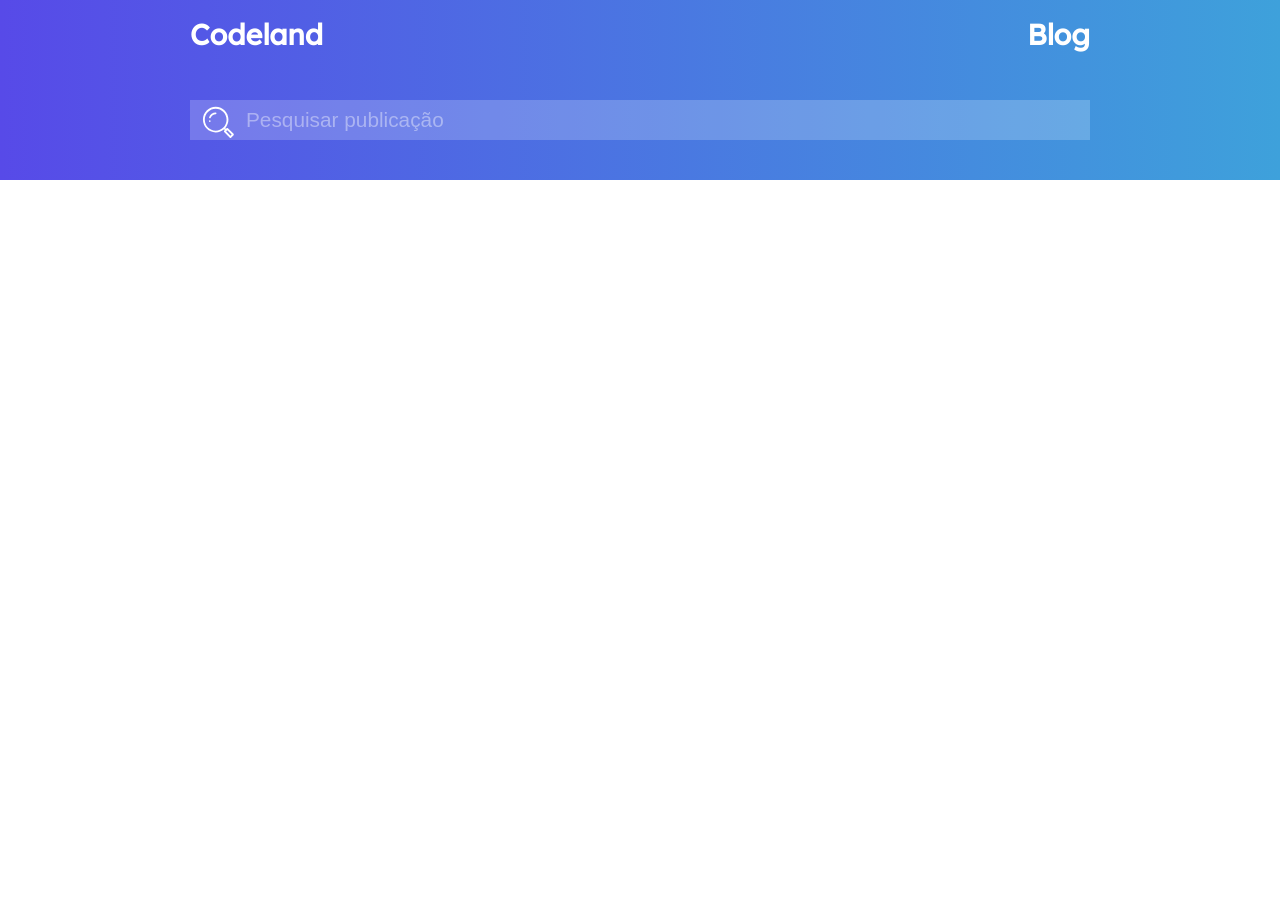
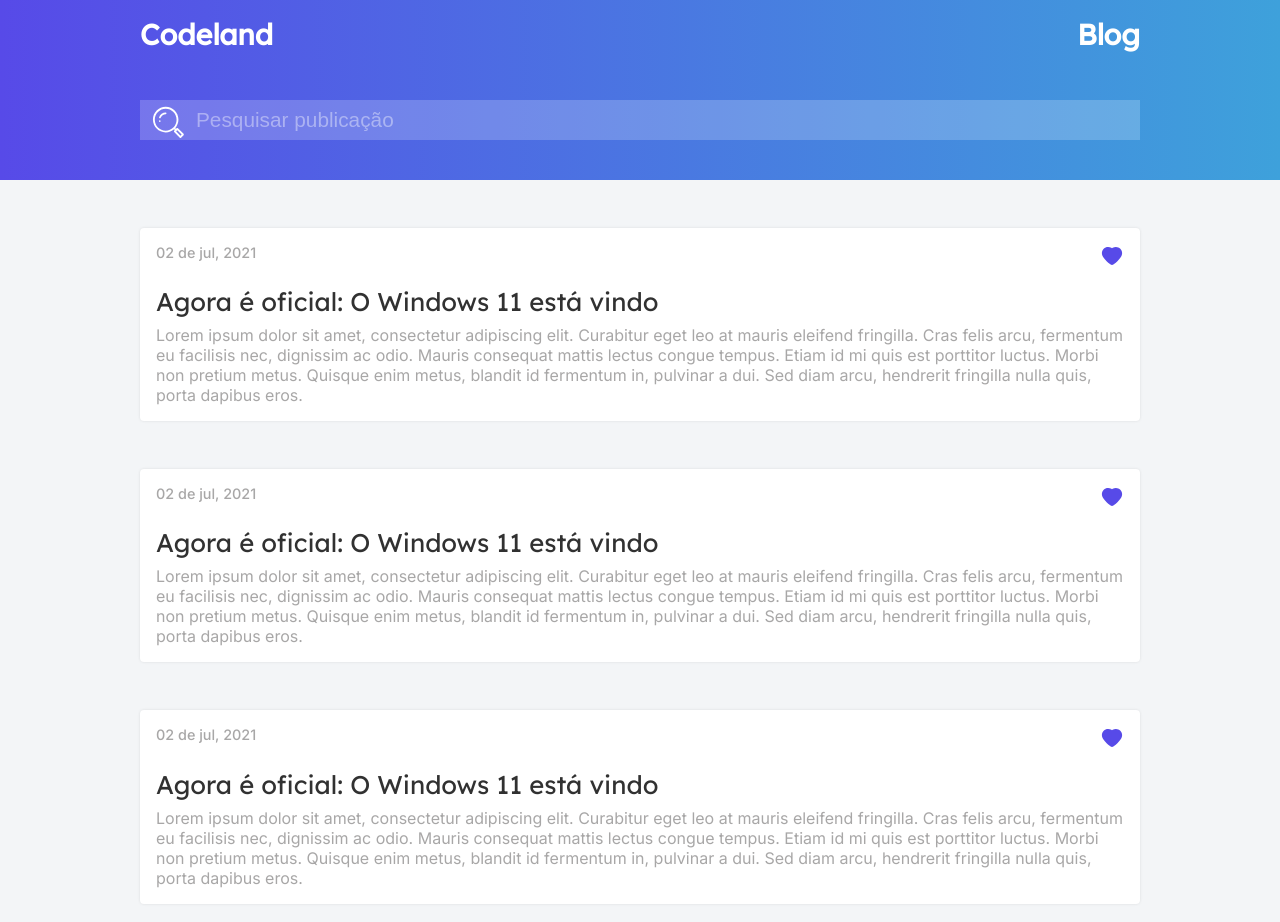
Before and after one commit to vsilvadev/Codeland, a React (Create React App) app: page / in a window 1280 px wide. Shown: the top 922 px of the page. Before the commit the page ends 800 px from the top, so only its background shows below. Built offline with nearby package versions, Linux system fonts and the light colour scheme.

Commit message:
Web Version Completed

```diff
--- a/package.json
+++ b/package.json
@@ -12,6 +12,7 @@
     "@types/react-dom": "^17.0.0",
     "react": "^17.0.2",
     "react-dom": "^17.0.2",
+    "react-icons": "^4.2.0",
     "react-scripts": "4.0.3",
     "sass": "^1.35.1",
     "typescript": "^4.1.2",
--- a/public/index.html
+++ b/public/index.html
@@ -2,7 +2,7 @@
 <html lang="pt-BR">
   <head>
     <meta charset="utf-8" />
-    <link rel="icon" href="%PUBLIC_URL%/favicon.ico" />
+    <link rel="icon" href="icon.png" />
     <meta name="viewport" content="width=device-width, initial-scale=1" />
 
     <link rel="preconnect" href="https://fonts.googleapis.com">
--- a/src/App.tsx
+++ b/src/App.tsx
@@ -1,10 +1,12 @@
 import { Header } from "./components/Header";
+import { PreviewPosts } from "./components/PreviewPosts";
 import "./styles/global.scss";
 
 export function App() {
   return (
     <div className="App">
       <Header/>
+      <PreviewPosts/>
     </div>
   );
 }
--- a/src/components/Header/styles.module.scss
+++ b/src/components/Header/styles.module.scss
@@ -3,7 +3,7 @@
     padding: 1rem;
 
     header {
-        max-width: 900px;
+        max-width: 1000px;
         margin: 0 auto;
 
         .topHeader {
@@ -36,7 +36,6 @@
             &::placeholder {
                 color: rgba(255, 255, 255, 0.404);
             }
-
         }
     }
 
--- /dev/null
+++ b/src/components/PreviewPosts/index.tsx
@@ -0,0 +1,35 @@
+import styles from"./styles.module.scss";
+import {AiFillHeart, AiOutlineHeart} from "react-icons/ai";
+
+export function PreviewPosts() {
+    return (
+        <div className={styles.container}>
+            <article className={styles.postContainer}>
+                <div className={styles.topContainer}>
+                    <span>02 de jul, 2021</span>
+                    <p><AiFillHeart/></p>
+                </div>
+                <h1>Agora é oficial: O Windows 11 está vindo</h1>
+                <p>Lorem ipsum dolor sit amet, consectetur adipiscing elit. Curabitur eget leo at mauris eleifend fringilla. Cras felis arcu, fermentum eu facilisis nec, dignissim ac odio. Mauris consequat mattis lectus congue tempus. Etiam id mi quis est porttitor luctus. Morbi non pretium metus. Quisque enim metus, blandit id fermentum in, pulvinar a dui. Sed diam arcu, hendrerit fringilla nulla quis, porta dapibus eros. </p>
+            </article>
+
+            <article className={styles.postContainer}>
+                <div className={styles.topContainer}>
+                    <span>02 de jul, 2021</span>
+                    <p><AiFillHeart/></p>
+                </div>
+                <h1>Agora é oficial: O Windows 11 está vindo</h1>
+                <p>Lorem ipsum dolor sit amet, consectetur adipiscing elit. Curabitur eget leo at mauris eleifend fringilla. Cras felis arcu, fermentum eu facilisis nec, dignissim ac odio. Mauris consequat mattis lectus congue tempus. Etiam id mi quis est porttitor luctus. Morbi non pretium metus. Quisque enim metus, blandit id fermentum in, pulvinar a dui. Sed diam arcu, hendrerit fringilla nulla quis, porta dapibus eros. </p>
+            </article>
+
+            <article className={styles.postContainer}>
+                <div className={styles.topContainer}>
+                    <span>02 de jul, 2021</span>
+                    <p><AiFillHeart/></p>
+                </div>
+                <h1>Agora é oficial: O Windows 11 está vindo</h1>
+                <p>Lorem ipsum dolor sit amet, consectetur adipiscing elit. Curabitur eget leo at mauris eleifend fringilla. Cras felis arcu, fermentum eu facilisis nec, dignissim ac odio. Mauris consequat mattis lectus congue tempus. Etiam id mi quis est porttitor luctus. Morbi non pretium metus. Quisque enim metus, blandit id fermentum in, pulvinar a dui. Sed diam arcu, hendrerit fringilla nulla quis, porta dapibus eros. </p>
+            </article>
+        </div>
+    );
+}
--- /dev/null
+++ b/src/components/PreviewPosts/styles.module.scss
@@ -0,0 +1,50 @@
+.container {
+    background-color: #F3F5F7;
+    height: 100vh;
+    padding-top: 3rem;
+
+    .postContainer {
+        max-width: 1000px;
+        margin: 0 auto 3rem auto;
+        width: 100%;
+        padding: 1rem;
+
+        background-color: var(--white);
+        border-radius: 0.25rem;
+        box-shadow: 0 0 3px rgb(0 0 0 / 10%);
+
+        h1 {
+            margin-bottom: 0.5rem;
+
+            font-size: 1.6rem;
+            font-weight: 400;
+            color: var(--title);
+        }
+
+        p {
+            font-size: 1rem;
+            color: var(--text);
+        }
+
+        .topContainer {
+            display: flex;
+            justify-content: space-between;
+            margin-bottom: 0.7rem;
+
+            span {
+                font-size: 0.9rem;
+                font-weight: 500;
+                color: var(--text);
+            }
+
+            p {
+                color:var(--blue-dark);
+                font-size: 1.5rem;
+            }
+
+            p:hover {
+                cursor: pointer;
+            }
+        }
+    }
+}
--- a/src/styles/global.scss
+++ b/src/styles/global.scss
@@ -10,19 +10,15 @@
     --white: #FFF;
 
     --title: #313131;
-    --text: #B6B6B6;
+    --text: #A8A7A7;
 
     --linear: linear-gradient(90deg, #574AE8 0%, #3EA1DB 100%);
   }
 
-h1 {
+h1, title {
     font-family: 'Lexend Deca', sans-serif;
 }
 
-h2 {
-    font-family: 'Inter' 500, sans-serif;
+h2, p, span {
+    font-family: 'Inter', sans-serif;
 }
-
-p {
-    font-family: 'Inter' 400, sans-serif;
-}
```
Also changed, not shown: public/icon.png (added), 1 other file (tests, documents, lock files or other folders).
